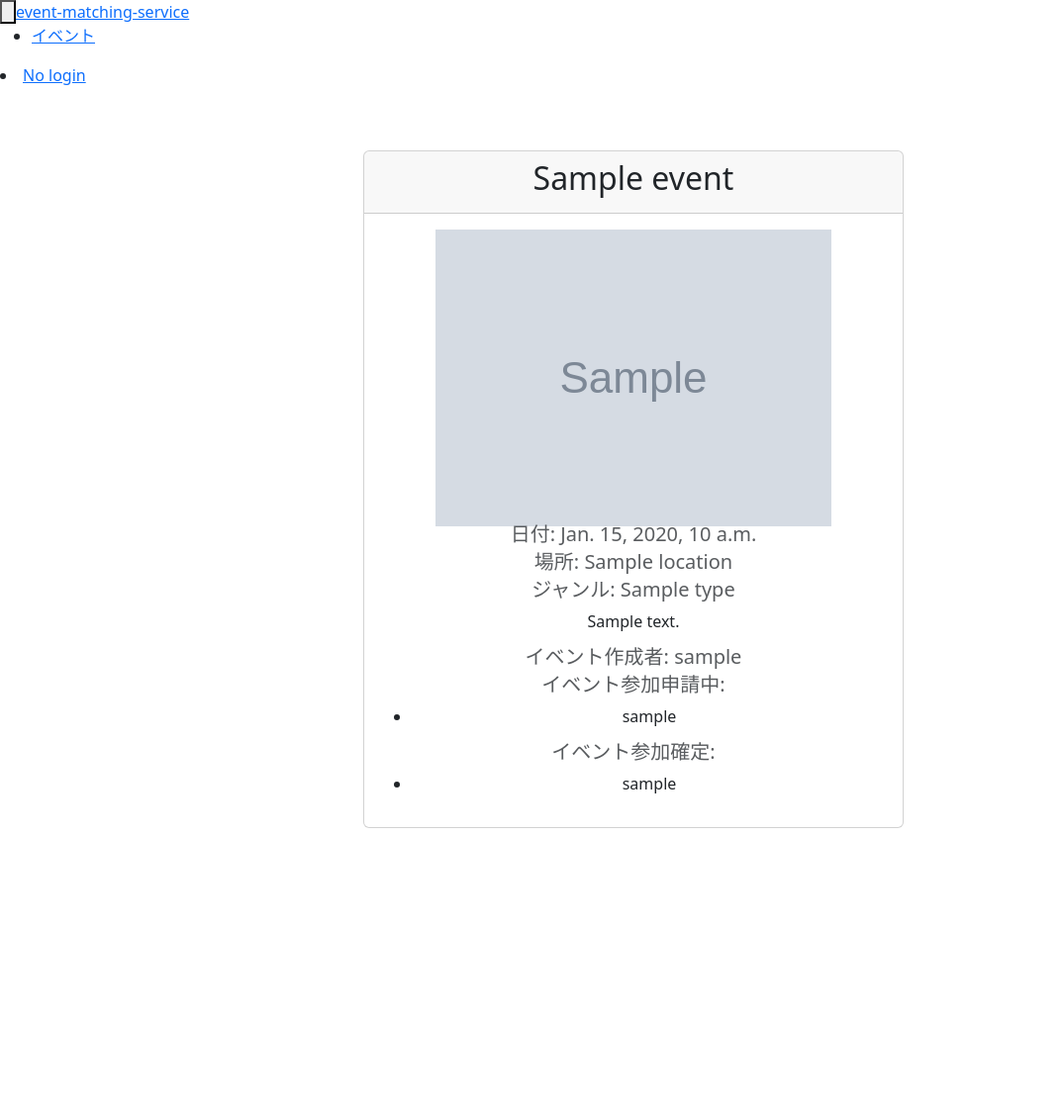
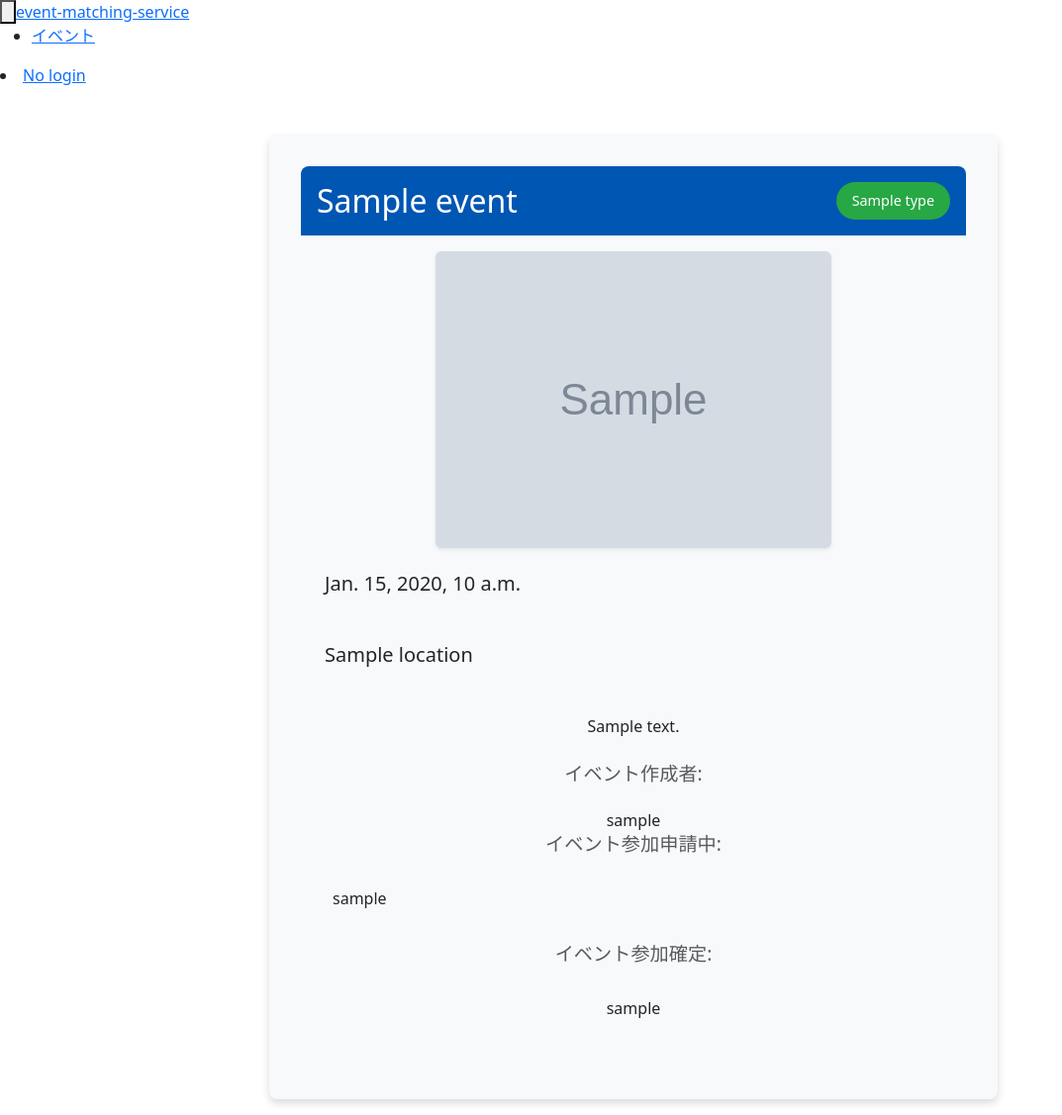
Before and after one commit to biki-cloud/event-matching-service, a Django app: template events/templates/events/event_detail.html in a window 1280 px wide. Shown: the whole page at 99% size, without its empty margins (0-1073 px from the left). Before the commit the page ends 837 px from the top, so only its background shows below. Run offline with Django 5.2, Linux system fonts and the light colour scheme; the template is opened without the code that fills it: most values are stand-ins (such as "Sample title", 1, 10 or a date in 2020); grey boxes marked "Sample" are stand-in pictures; some libraries are stand-ins or nearby versions.

Commit message:
add e2e test 2222222 333222

```diff
--- /dev/null
+++ b/events/static/events/css/event_detail.css
@@ -0,0 +1,82 @@
+.event-container {
+    background-color: #f8f9fa; /* 明るいグレーに変更 */
+    padding: 2rem;
+    border-radius: 8px;
+    box-shadow: 0 4px 8px rgba(0, 0, 0, 0.15); /* シャドウを強調 */
+    margin-top: 2rem;
+}
+.event-header {
+    display: flex;
+    justify-content: space-between;
+    align-items: center;
+    background-color: #0056b3; /* 濃い青に変更 */
+    color: white;
+    padding: 1rem;
+    border-radius: 8px 8px 0 0;
+}
+.event-header h2 {
+    margin: 0;
+}
+.event-badge {
+    background-color: #28a745; /* 緑色に変更 */
+    padding: 0.5rem 1rem;
+    border-radius: 20px;
+    color: white;
+    font-size: 0.9rem;
+}
+.event-body {
+    padding: 1rem;
+}
+.event-body h5, .event-body p {
+    margin-bottom: 1.5rem;
+    font-weight: 500;
+}
+.event-info {
+    display: flex;
+    align-items: center;
+    margin-bottom: 1.5rem;
+    font-size: 1.1rem;
+}
+.event-info i {
+    margin-right: 0.5rem;
+    color: #007bff;
+}
+.event-actions {
+    display: flex;
+    gap: 1rem;
+}
+.event-actions a {
+    padding: 0.5rem 1rem;
+    border-radius: 4px;
+    text-decoration: none;
+    color: white; /* テキスト色を白に */
+    background-color: #17a2b8; /* ボタンの背景色を水色に */
+    border: none; /* 枠線を削除 */
+}
+.btn-warning {
+    background-color: #ffc107; /* 黄色を維持 */
+    color: #212529;
+}
+.btn-info {
+    background-color: #17a2b8; /* 水色を維持 */
+    color: white;
+}
+.btn-danger {
+    background-color: #dc3545; /* 赤色を維持 */
+}
+
+.event-info-title {
+    font-size: 1.2rem;
+    color: #0056b3; /* テーマカラーの青 */
+    margin-bottom: 0.5rem;
+    font-weight: bold;
+}
+
+.list-group-item {
+    border: none; /* リストアイテムのボーダーを削除 */
+    background-color: #f8f9fa; /* 背景色を明るいグレーに */
+}
+
+.list-group-item:hover {
+    background-color: #e2e6ea; /* ホバー時の背景色を少し暗く */
+}
--- a/events/templates/events/event_detail.html
+++ b/events/templates/events/event_detail.html
@@ -1,62 +1,83 @@
 {% extends 'base.html' %}
+{% load static %}
+
+{% block title %}{{ event.name }}{% endblock %}
+
+
 
 {% block content %}
+<head>
+<link rel="stylesheet" href="{% static 'events/css/event_detail.css' %}">
+</head>
+<div class="container">
+  <div class="row justify-content-center">
+    <div class="col-md-8">
+      <div class="event-container">
+        <div class="event-header">
+          <h2>{{ event.name }}</h2>
+          <span class="event-badge">{{ event.type }}</span>
+        </div>
+        <div class="event-body">
+          {% if event.image %}
+            <div class="text-center mb-4">
+              <img src="{{ event.image.url }}" alt="プロフィール画像" class="img-fluid rounded shadow-sm">
+            </div>
+          {% endif %}
 
+          <div class="event-info">
+            <i class="bi bi-calendar3"></i>
+            <h5>{{ event.date }}</h5>
+          </div>
+          <div class="event-info">
+            <i class="bi bi-geo-alt"></i>
+            <h5>{{ event.location }}</h5>
+          </div>
 
-<div class="container">
-  <div class="row">
-    <div class="col-md-6 offset-md-3">
-      <div class="card mt-5">
-        <div class="card-header">
-          <h2 class="card-title">{{ event.name }}</h2>
-        </div>
-        <div class="card-body">
-          {% if event.image %}
-            <img src="{{ event.image.url }}" alt="プロフィール画像" class="img-fluid">
+          <p>{{ event.description }}</p>
+          <h5 class="text-muted event-info-title">イベント作成者:</h5>
+          <span class="text-body">{{ event.organizer.user.username }}</span>
+
+          <h5 class="text-muted event-info-title">イベント参加申請中:</h5>
+          <ul class="list-group mb-4">
+            {% for event_application in request_non_approved_applications.all %}
+              <li class="list-group-item d-flex justify-content-between align-items-center">
+                {{ event_application.vendor.user.username }}
+                {% if organizer_can_edit %}
+                  <a href="{% url 'check_application' event_application.id %}" class="btn btn-sm btn-outline-primary">承認/拒否</a>
                 {% endif %}
-          <h5 class="card-subtitle mb-2 text-muted">日付: {{ event.date }}</h5>
-          <h5 class="card-subtitle mb-2 text-muted">場所: {{ event.location }}</h5>
-          <h5 class="card-subtitle mb-2 text-muted">ジャンル: {{ event.type }}</h5>
-          <p class="card-text">{{ event.description }}</p>
-          <h5 class="card-subtitle mb-2 text-muted">イベント作成者: {{ event.organizer.user.username }}</h5>
-          </ul>
-          <h5 class="card-subtitle mb-2 text-muted">イベント参加申請中:</h5>
-          <ul>
-            {% for event_application in request_non_approved_applications.all %}
-              <li>{{ event_application.vendor.user.username }} </li>
-              {% if organizer_can_edit %}
-                <a href="{% url 'check_application' event_application.id %}">承認/拒否</a>
-              {% endif %}
+              </li>
             {% endfor %}
           </ul>
-          <h5 class="card-subtitle mb-2 text-muted">イベント参加確定:</h5>
-          <ul>
+
+          <h5 class="text-muted event-info-title">イベント参加確定:</h5>
+          <ul class="list-group mb-4">
             {% for event_application in request_approved_applications.all %}
-              <li>{{ event_application.vendor.user.username }}</li>
+              <li class="list-group-item">{{ event_application.vendor.user.username }}</li>
             {% endfor %}
           </ul>
 
           {% if organizer_can_see_status %}
+            <h5 class="text-muted">イベントステータス:</h5>
             {% if event.status == 'draft' %}
-              <h5 class="card-subtitle mb-2 text-muted">イベントステータス: 下書き</h5>
+              <span class="badge bg-secondary">下書き</span>
             {% elif event.status == 'published' %}
-              <h5 class="card-subtitle mb-2 text-muted">イベントステータス: 公開済み</h5>
+              <span class="badge bg-success">公開済み</span>
             {% endif %}
           {% endif %}
 
+          <div class="event-actions mt-4">
             {% if vendor_can_apply %}
               <a href="{% url 'request_application' event.pk %}" class="btn btn-warning">イベント参加リクエスト</a>
             {% endif %}
 
             {% if organizer_can_edit %}
-            <a href="{% url 'event_update' event.pk %}" class="btn btn-warning">編集</a>
+              <a href="{% url 'event_update' event.pk %}" class="btn btn-info">編集</a>
             {% endif %}
 
             {% if organizer_can_delete %}
               <a href="{% url 'event_delete' event.pk %}" class="btn btn-danger">削除</a>
             {% endif %}
-
-
+          </div>
         </div>
       </div>
     </div>
--- a/templates/base.html
+++ b/templates/base.html
@@ -5,7 +5,7 @@
     <meta charset="UTF-8" />
     <meta http-equiv="X-UA-Compatible" content="IE=edge" />
     <meta name="viewport" content="width=device-width, initial-scale=1.0" />
-    <title>Sidebar With Bootstrap</title>
+    <title>event matching</title>
     <link href="https://cdn.lineicons.com/4.0/lineicons.css" rel="stylesheet" />
     <link
       href="https://cdn.jsdelivr.net/npm/bootstrap@5.3.0-alpha3/dist/css/bootstrap.min.css"
@@ -144,8 +144,10 @@
               {% endfor %}
             </ul>
           {% endif %}
+
           {% block content %}
           {% endblock %}
+
         </div>
       </div>
     </div>
```
Also changed, not shown: events/static/events/css/style.css (deleted). Lines whose indentation alone changed are shown as unchanged.
